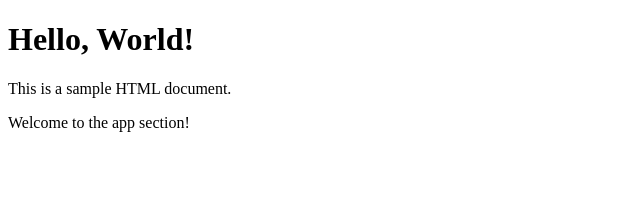
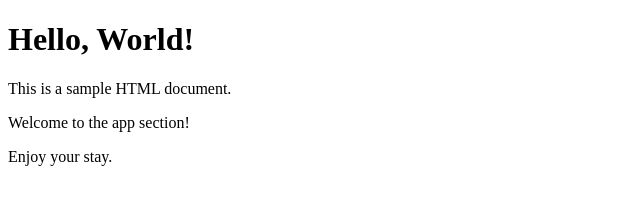
Before and after one commit to Bmb012/jump, a plain HTML site: page index.html in a window 1280 px wide. Shown: the whole page, without its empty margins (0-640 px from the left). Drawn offline with Linux system fonts and the light colour scheme.

Commit message:
dullard changes

```diff
--- a/index.html
+++ b/index.html
@@ -11,6 +11,7 @@
 
     <div id="app">
         <p>Welcome to the app section!</p>
+        <p>Enjoy your stay.</p>
     </div>
 
 </body>
```
